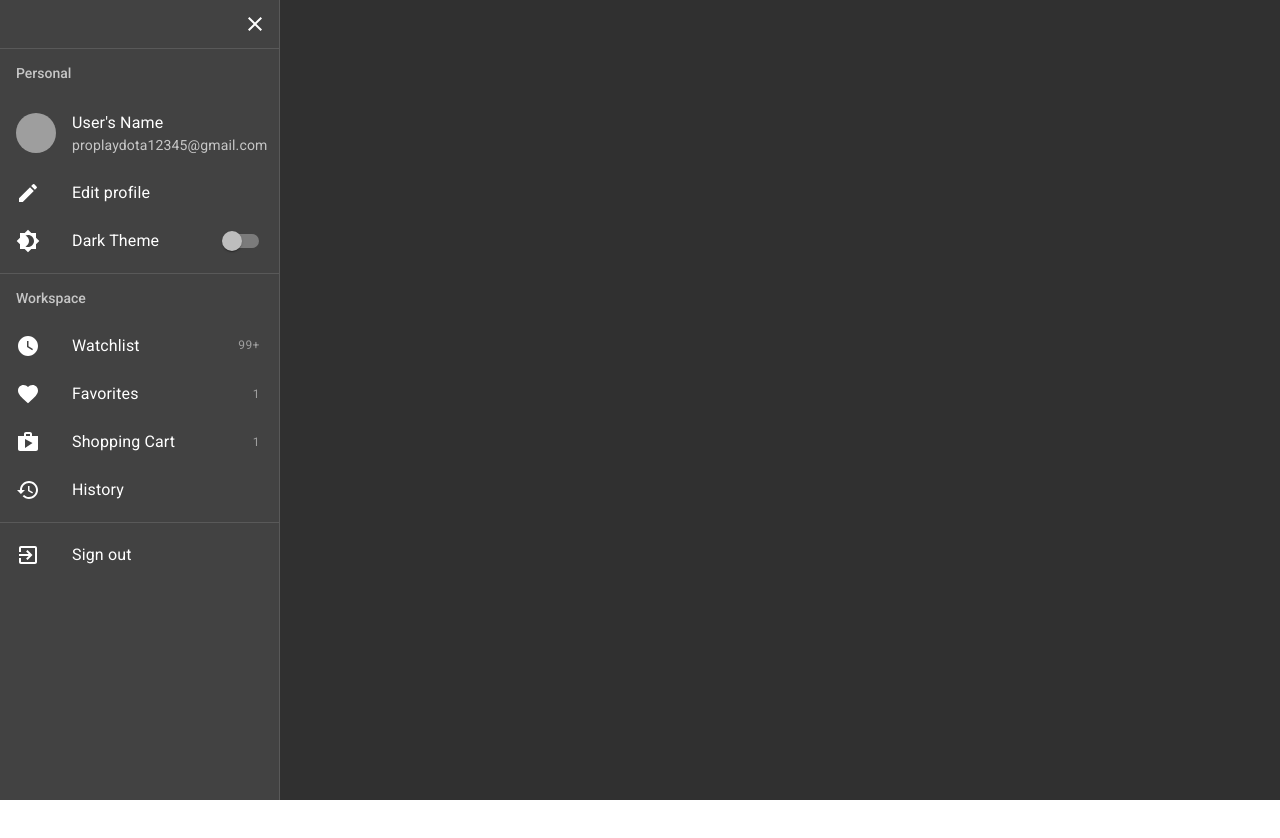
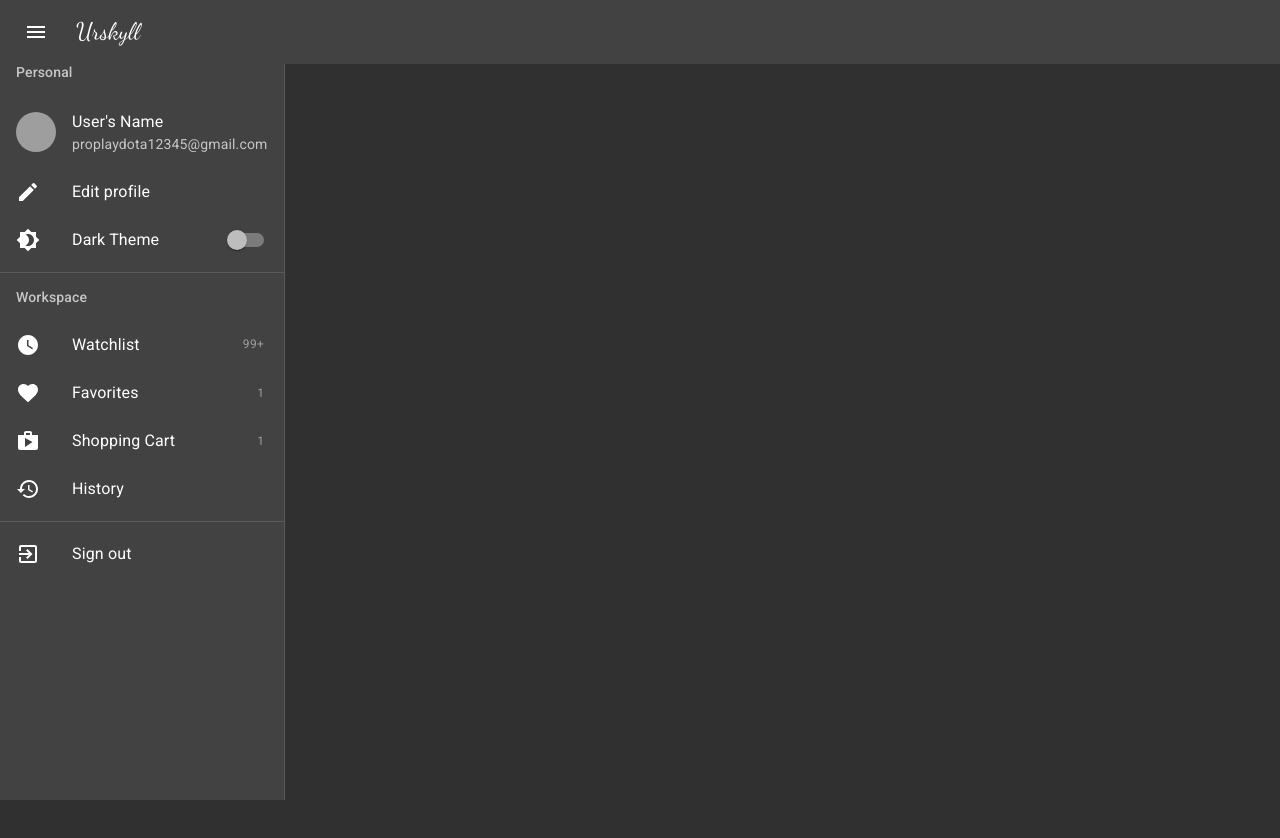
Before and after one commit to Az3r/webnc-frontend, a Next.js app: page /dashboard in a window 1280 px wide. Shown: the top 838 px of the page. Before the commit the page ends 800 px from the top, so only its background shows below. Built offline with nearby package versions, Linux system fonts and the light colour scheme; grey boxes are pictures that could not be loaded.

Commit message:
dev(dashboard): appbar

```diff
--- a/pages/_app.jsx
+++ b/pages/_app.jsx
@@ -1,15 +1,17 @@
 import React from 'react'
 import PropTypes from 'prop-types'
-import { ThemeProvider } from '@material-ui/core'
+import { CssBaseline, ThemeProvider } from '@material-ui/core'
 import { dark, light } from '@/app.theme'
 import dynamic from 'next/dynamic'
 import SnackBarProvider from '@/components/snackbar'
+import 'typeface-dancing-script'
 import '@/app.css'
 
 const DynamicPageLoading = dynamic(() => import('@/components/page-loading'))
 export default function MainApp({ Component, pageProps }) {
   return (
     <ThemeProvider theme={dark}>
+      <CssBaseline />
       <DynamicPageLoading />
       <SnackBarProvider>
         <Component {...pageProps} />
--- a/src/app.theme.js
+++ b/src/app.theme.js
@@ -1,8 +1,4 @@
-import {
-  createGenerateClassName,
-  createMuiTheme,
-  responsiveFontSizes
-} from '@material-ui/core'
+import { createMuiTheme, responsiveFontSizes } from '@material-ui/core'
 
 const light = responsiveFontSizes(
   createMuiTheme({
@@ -19,9 +15,4 @@ const dark = responsiveFontSizes(
   })
 )
 
-export const generateClassName = createGenerateClassName({
-  productionPrefix: 'c',
-  disableGlobal: true
-})
-
 export { dark, light }
--- /dev/null
+++ b/src/features/dashboard/appbar.component.jsx
@@ -0,0 +1,30 @@
+import React from 'react'
+import AppBar from '@material-ui/core/AppBar'
+import Toolbar from '@material-ui/core/Toolbar'
+import IconButton from '@material-ui/core/IconButton'
+import Typography from '@material-ui/core/Typography'
+import MenuIcon from '@material-ui/icons/Menu'
+import useStyles from './appbar.style'
+import { name } from '@/utils/app'
+
+export default function DashboardAppBar() {
+  const styles = useStyles()
+
+  return (
+    <AppBar position="fixed" color="inherit" classes={{ root: styles.appbar }}>
+      <Toolbar className={styles.toolbar}>
+        <IconButton
+          edge="start"
+          className={styles.menuButton}
+          color="inherit"
+          aria-label="open drawer"
+        >
+          <MenuIcon />
+        </IconButton>
+        <Typography className={styles.title} variant="h5">
+          {name}
+        </Typography>
+      </Toolbar>
+    </AppBar>
+  )
+}
--- /dev/null
+++ b/src/features/dashboard/appbar.style.js
@@ -0,0 +1,22 @@
+import { makeStyles } from '@material-ui/core'
+
+export default makeStyles((theme) => ({
+  appbar: {
+    zIndex: 1000,
+    boxShadow: 'none',
+    height: 64
+  },
+  menuButton: {
+    marginRight: theme.spacing(2)
+  },
+  toolbar: {
+    alignItems: 'flex-start',
+    paddingTop: theme.spacing(1),
+    paddingBottom: theme.spacing(2)
+  },
+  title: {
+    flexGrow: 1,
+    alignSelf: 'flex-end',
+    fontFamily: 'Dancing Script'
+  }
+}))
--- a/src/features/dashboard/dashboard.style.js
+++ b/src/features/dashboard/dashboard.style.js
@@ -2,9 +2,7 @@ import { makeStyles } from '@material-ui/core'
 
 export default makeStyles({
   root: {
-    width: '100%',
-    height: '100vh',
-    display: 'flex',
-    position: 'relative'
+    height: '200vh',
+    display: 'flex'
   }
 })
--- a/src/features/dashboard/drawer.component.jsx
+++ b/src/features/dashboard/drawer.component.jsx
@@ -2,7 +2,6 @@ import React from 'react'
 import {
   Avatar,
   Box,
-  CardHeader,
   Divider,
   Drawer,
   IconButton,
@@ -23,31 +22,31 @@ import {
   ExitToApp,
   Favorite,
   History,
-  Inbox,
-  Mail,
   Shop,
   WatchLater
 } from '@material-ui/icons'
 import useStyles from './drawer.styles'
+import { name } from '@/utils/app'
 
 const DrawerContext = React.createContext({})
 export default function DashboardDrawer() {
   const styles = useStyles()
   return (
     <nav>
-      <DrawerContext.Provider>
       <Drawer
         open={true}
         variant="persistent"
-          className={styles.root}
-          classes={{ paper: styles.root }}
+        classes={{ paper: styles.drawer }}
       >
-          <Box marginLeft="auto">
+        <Box display="flex" alignItems="center" paddingLeft={2}>
+          <Typography style={{ fontFamily: 'Dancing Script' }} variant="h4">
+            {name}
+          </Typography>
+          <Box flexGrow="1" />
           <IconButton>
             <Close />
           </IconButton>
         </Box>
-          <Divider />
         <List subheader={<ListSubheader>Personal</ListSubheader>}>
           <ListItem>
             <ListItemAvatar
@@ -127,7 +126,6 @@ export default function DashboardDrawer() {
           </ListItem>
         </List>
       </Drawer>
-      </DrawerContext.Provider>
     </nav>
   )
 }
--- a/src/features/dashboard/drawer.styles.js
+++ b/src/features/dashboard/drawer.styles.js
@@ -1,9 +1,8 @@
-import { fade, makeStyles } from '@material-ui/core'
+import { makeStyles } from '@material-ui/core'
 
 export default makeStyles((theme) => ({
-  root: {
-    width: 280,
-    backgroundColor: theme.palette.background.paper
+  drawer: {
+    zIndex: 999
   },
   number: {
     color: theme.palette.grey['500'],
--- a/src/features/dashboard/index.jsx
+++ b/src/features/dashboard/index.jsx
@@ -1,15 +1,14 @@
 import React from 'react'
-import PropTypes from 'prop-types'
-import { Box, Typography } from '@material-ui/core'
 import useStyles from './dashboard.style'
 import DashboardDrawer from './drawer.component'
+import DashboardAppBar from './appbar.component'
 
 export default function Dashboard({ user }) {
   const styles = useStyles()
   return (
     <main className={styles.root}>
+      <DashboardAppBar />
       <DashboardDrawer />
-      <Box flexGrow="1" bgcolor="#303030"></Box>
     </main>
   )
 }
--- a/src/features/home/drawer.component.jsx
+++ b/src/features/home/drawer.component.jsx
@@ -32,17 +32,15 @@ export default function DrawerProvider({ children }) {
   return (
     <DrawerContext.Provider value={{ open, toggle }}>
       <Drawer
+        classes={{ root: styles.drawer }}
         data-cy="drawer"
         anchor="right"
         open={open}
         onClose={() => toggle(false)}
       >
-        <div>
         <IconButton onClick={() => toggle(false)} data-cy={testids.close}>
           <Close />
         </IconButton>
-        </div>
-        <div className={styles.drawer}>
         <List>
           <CategoryListItem />
           <Divider />
@@ -63,7 +61,6 @@ export default function DrawerProvider({ children }) {
             </ListItem>
           </Link>
         </List>
-        </div>
       </Drawer>
       {children}
     </DrawerContext.Provider>
--- a/src/features/home/index.jsx
+++ b/src/features/home/index.jsx
@@ -4,7 +4,6 @@ import Banner from './banner.component'
 import TopTrending from './trending.component'
 import Head from 'next/head'
 import dynamic from 'next/dynamic'
-import 'typeface-dancing-script'
 import DrawerProvider from '@/features/home/drawer.component'
 
 const AppBarProvider = dynamic(() => import('./appbar.component'))
@@ -15,8 +14,8 @@ export default function HomePage({ courses }) {
         <Head>
           <title>Urskyll - Online Courses, Catch Up To Modern Technology</title>
         </Head>
+        <Banner target="target" />
         <AppBarProvider />
-        <Banner target="target" />
         <TopTrending courses={courses} />
       </DrawerProvider>
     </main>
```
Lines whose indentation alone changed are shown as unchanged.
